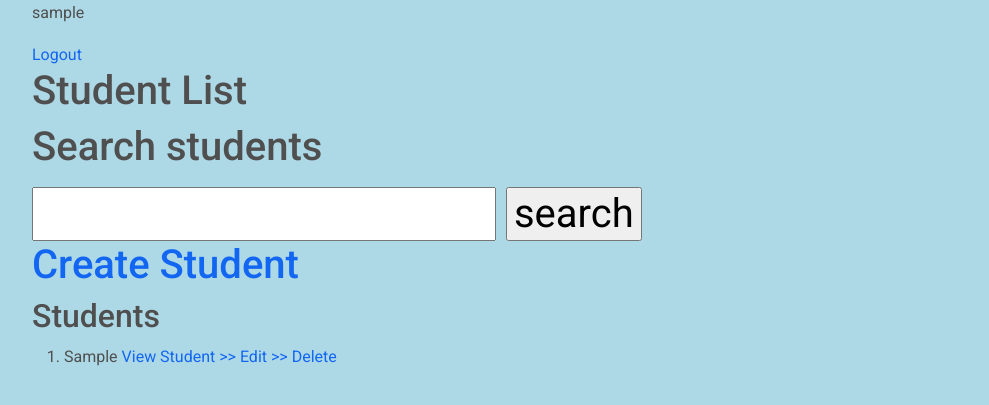
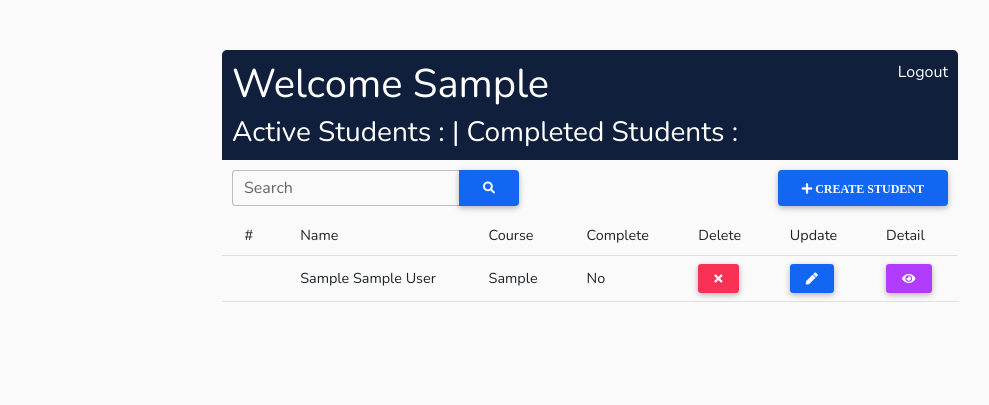
Before and after one commit to Nyota254/minstuma, a Django app: page / in a window 1280 px wide. Shown: the top 405 px of the page, without its empty margins (50-1039 px from the left). Run offline with Django 4.2, Linux system fonts and the light colour scheme; a user stored in the database is signed in; tables that the repository leaves empty hold one stand-in row (values such as "Sample post").

Commit message:
add minimal styling for usability

```diff
--- a/main/static/main/main.css
+++ b/main/static/main/main.css
@@ -1,3 +1,33 @@
 body {
-    background-color: lightblue;
+    background-color: #fafafa;
+    /* background-image:url(../main/pattern.jpg); */
+    padding-top:50px;
+    font-family: 'Nunito', sans-serif;
 }
+
+
+.home-header{
+    display: flex;
+    justify-content: space-between;
+    padding:10px;
+    border-radius:5px 5px 0 0;
+    color:#ffffff;
+    /* background-image:url(../main/pattern.jpg); */
+    background-color: #101F3C;
+}
+
+.home-header a {
+    color:#ffffff;
+    text-decoration: none;
+}
+
+.top-wrapper {
+    display:flex;
+    justify-content: space-between;
+    align-items:center;
+    padding:10px;
+}
+
+/* .d-grid {
+    padding-top:10px;
+} */
--- a/main/templates/main/base.html
+++ b/main/templates/main/base.html
@@ -20,16 +20,26 @@
     href="https://cdnjs.cloudflare.com/ajax/libs/mdb-ui-kit/3.10.2/mdb.min.css"
     rel="stylesheet"
     />
+    <link rel="preconnect" href="https://fonts.googleapis.com">
+    <link rel="preconnect" href="https://fonts.gstatic.com" crossorigin>
+    <link href="https://fonts.googleapis.com/css2?family=Nunito:wght@200&display=swap" rel="stylesheet">
     <link rel="stylesheet" type="text/css" href="{% static 'main/main.css' %}">
     <title>Minstuma</title>
 </head>
 <body>
 
     <div class="container">
+
+        <div class="row">
+            <div class="col-md-2"></div>
+            <div class="col-md-8">
         {% block content %}
 
 
         {% endblock content %}
+    </div>
+    <div class="col-md-2"></div>
+    </div>
     </div>
 
 
--- a/main/templates/main/student_list.html
+++ b/main/templates/main/student_list.html
@@ -2,35 +2,99 @@
 
 {% block content %}
 
+
+<!-- <div class="row">
+    <div class="col-md-2"></div>
+    <div class="col-md-8"> -->
+
+    <div class="home-header">
+        <div>
+            <h1>Welcome {{ request.user|title }}</h1>
+            <h3 style="margin:0"> Active Students :  | Completed Students :</h3>
+        </div>
+        <div>
             {% if request.user.is_authenticated %}
-    <p>{{ request.user }}</p>
                 <a href="{% url 'logout' %}">Logout</a>
             {% else %}
                 <a href="{% url 'login'%}">Login</a>
             {% endif %}
+        </div>
+    </div>
 
-<h1>Student List<h1>
 
-<p>Search students</p>
+<div class="top-wrapper">
     <form method="get">
+    <div class="input-group">
+        <div class="form-outline">
+
+          <input type="search" id="form1" name="search-area" value="{{search_value}}" class="form-control" />
+          <label class="form-label" for="form1">Search</label>
+        </div>
+        <button type="submit" class="btn btn-primary">
+          <i class="fas fa-search"></i>
+        </button>
+      </div>
+    </form>
+
+<!-- <form method="get">
     <input type="text" name="search-area" value="{{search_value}}">
     <input type="submit" value="search">
-</form>
+</form> -->
 
-<a href="{% url 'create-student' %}">Create Student</a>
+<a href="{% url 'create-student' %}" class="btn btn-primary" ><i class="fas fa-plus">  Create Student</i></a>
+</div>
 
-<h2>Students</h2>
-<ol>
+<table class="table table-sm align-middle">
+    <thead>
+      <tr>
+        <th scope="col">#</th>
+        <th scope="col">Name</th>
+        <th scope="col">Course</th>
+        <th scope="col">Complete</th>
+        <th scope="col">Delete</th>
+        <th scope="col">Update</th>
+        <th scope="col">Detail</th>
+      </tr>
+    </thead>
+    <tbody>
     {% for student in students %}
-        <li>{{ student.first_name }}
-              <a href="{% url 'student' student.id %}">View Student >></a>
-                <a href="{% url 'update-student' student.id %}">Edit >></a>
-                <a href="{% url 'delete-student' student.id %}">Delete</a>
-        </li>
+
+      <tr>
+        <th scope="row"></th>
+        <td>{{ student }}</td>
+        <td>{{ student.course }}</td>
+        {% if student.complete %}
+            <td> Yes </td>
+        {% else %}
+            <td> No </td>
+        {% endif %}
+        <td>
+          <a href="{% url 'delete-student' student.id %}" class="btn btn-danger btn-sm px-3">
+            <i class="fas fa-times"></i>
+          </a>
+        </td>
+        <td>
+            <a href="{% url 'update-student' student.id %}" class="btn btn-primary btn-sm px-3">
+                <i class="fas fa-pen"></i>
+            </a>
+          </td>
+          <td>
+            <a href="{% url 'student' student.id %}" class="btn btn-secondary btn-sm px-3">
+                <i class="fas fa-eye"></i>
+            </a>
+          </td>
+      </tr>
       {% empty %}
-    <h3>No items in list</h3>
+    <h3>No Students in list. Start Managing Students Today</h3>
   {% endfor %}
-</ol>
+    </tbody>
+  </table>
+
+
+<!--
+</div>
+<div class="col-md-2"></div>
+</div> -->
 
 
 {% endblock content %}
--- a/minstuma/settings.py
+++ b/minstuma/settings.py
@@ -32,6 +32,7 @@ ALLOWED_HOSTS = []
 
 INSTALLED_APPS = [
     'main.apps.MainConfig',
+    'crispy_forms',
     'django.contrib.admin',
     'django.contrib.auth',
     'django.contrib.contenttypes',
@@ -123,3 +124,4 @@ STATIC_URL = 'static/'
 DEFAULT_AUTO_FIELD = 'django.db.models.BigAutoField'
 
 LOGIN_URL ='login'
+CRISPY_TEMPLATE_PACK = 'bootstrap4'
```
Also changed, not shown: main/templates/main/login.html (+5 -3 lines), main/templates/main/register.html (+5 -2 lines), main/templates/main/student_detail.html (+8 -1 lines), main/templates/main/student_form.html (+6 -2 lines), main/static/main/pattern.jpg (added). Lines whose indentation alone changed are shown as unchanged.
